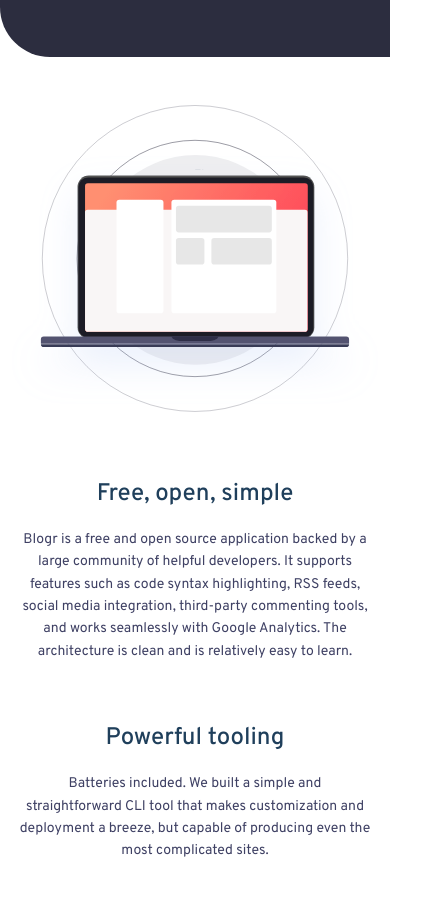
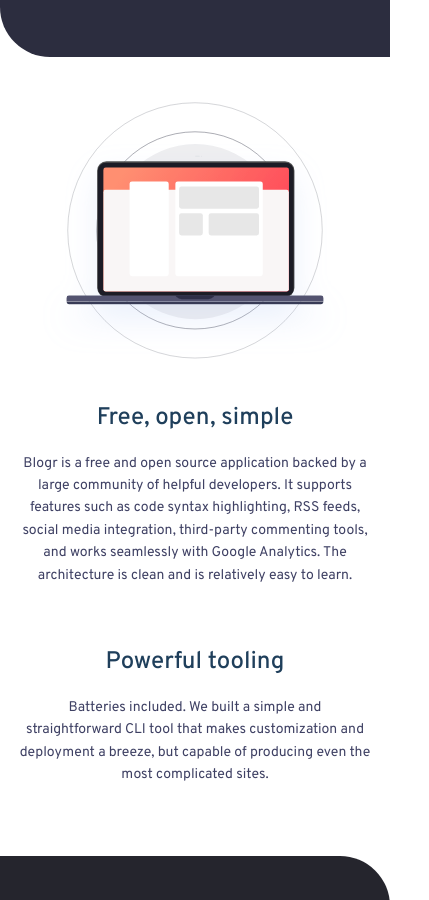
Before and after one commit to Yogeshwar198/blogr-landing-page-main, a plain HTML site: page index.html in a window 390 px wide. Shown: the part 2513-3413 px from the top of the page, 429 px wide, since content can reach past the window. Drawn offline with Linux system fonts and the light colour scheme.

Commit message:
space resolve

```diff
--- a/style.css
+++ b/style.css
@@ -550,7 +550,7 @@ body {
 
     .design-left1 {
         max-width: 100%;
-        margin-bottom: 20px;
+        /* margin-bottom: 20px; */
     }
 
     .design-left1 img {
@@ -564,6 +564,7 @@ body {
     .design-right1 {
         max-width: 90%;
         text-align: center;
+        padding-top: 10px;
     }
 
     .design-right1 h2 {
@@ -893,7 +894,7 @@ body {
     }
 
     .design-right1 {
-        padding: 0px;
+        padding: 0px 0px 50px 0px;
     }
 
     .design-right1 h2 {
@@ -904,16 +905,12 @@ body {
         font-size: 0.875rem;
     }
 
-    .design-part1 {
-        padding: 0px 0px 50px 0px;
-    }
-
     .design-left1{
         margin-left: 0rem;
     }
 
     .design-left1 img {
-        max-width: 120%;
+        width: 100%;
         padding: 2rem 0rem;
     }
 
```
